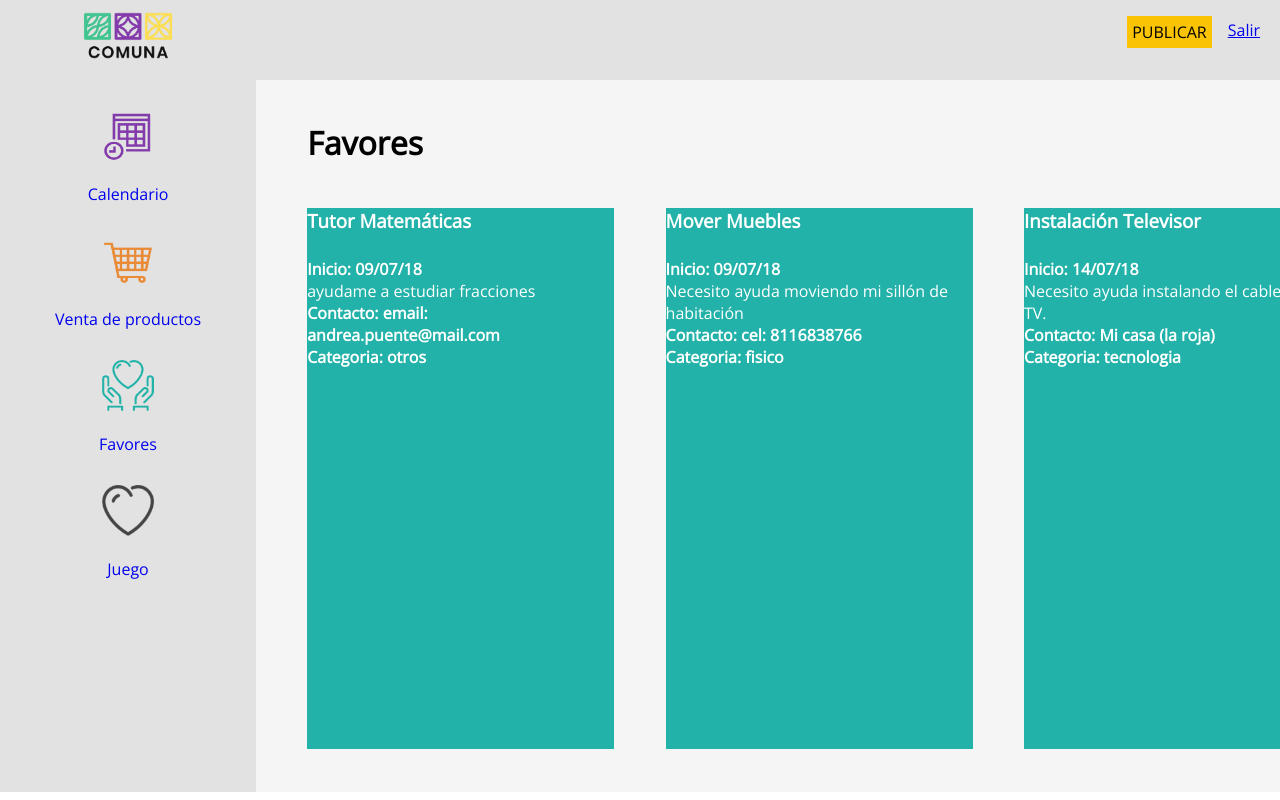
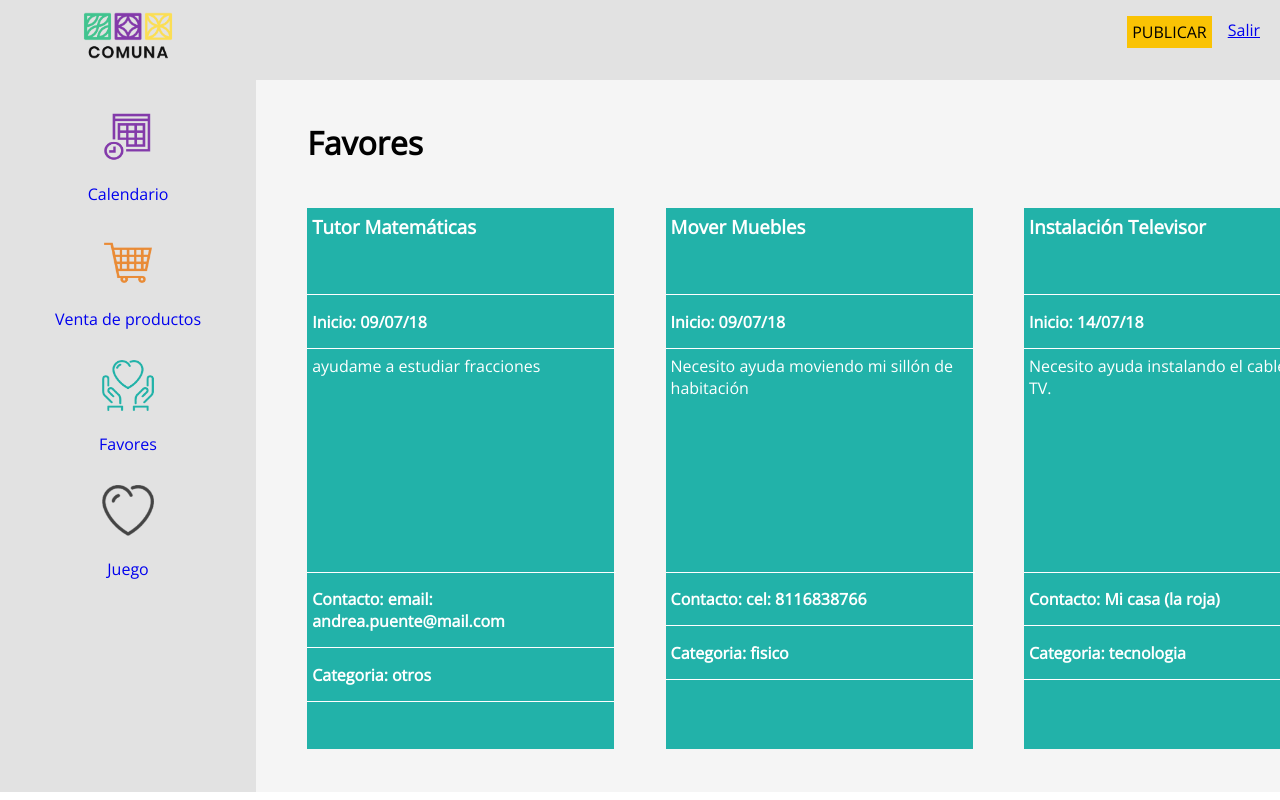
Before and after one commit to Aragon-Diego/ComunaNuevo, a PHP site: page /ComunaNuevo/ver_favores.php in a window 1280 px wide. Run offline with PHP 8.4, Linux system fonts and the light colour scheme; data comes from the database, SQL or seed files in the repository.

Commit message:
css mejorado para las vistas

```diff
--- a/dashboard.php
+++ b/dashboard.php
@@ -4,10 +4,10 @@
     <meta charset="UTF-8">
     <meta name="viewport" content="width=device-width, initial-scale=1.0">
     <meta http-equiv="X-UA-Compatible" content="ie=edge">
+    <link href="https://fonts.googleapis.com/css?family=Open+Sans:300,400&display=swap" rel="stylesheet">
     <link rel="stylesheet" type="text/css" href="styles/dashbord.css">
     <link rel="stylesheet" type="text/css" href="styles/general.css">
     <link rel="stylesheet" type="text/css" href="styles/iconos.css">
-    <link href="https://fonts.googleapis.com/css?family=Open+Sans&display=swap" rel="stylesheet">
 </head>
 <body>
     <?php
--- a/styles/vistas.css
+++ b/styles/vistas.css
@@ -31,3 +31,27 @@
 .favor{
     background-color: #22b2a9;
 }
+.contenido h3,
+.contenido .fecha,
+.contenido .desc,
+.contenido .lugar{
+    padding-left:5px;
+    padding-top:2%;
+    border-bottom:1px solid white;
+}
+.contenido h3{
+    padding-bottom:18%;
+}
+.contenido .fecha{
+    padding-top:5%;
+    padding-bottom:5%;
+}
+.contenido .desc{
+    width:99%;
+    min-height:40%;
+    max-height:45%;
+}
+.contenido .lugar{
+    padding-top:5%;
+    padding-bottom:5%;
+}
--- a/ver_favores.php
+++ b/ver_favores.php
@@ -4,20 +4,19 @@
     <meta charset="UTF-8">
     <meta name="viewport" content="width=device-width, initial-scale=1.0">
     <meta http-equiv="X-UA-Compatible" content="ie=edge">
+    <link href="https://fonts.googleapis.com/css?family=Open+Sans:300,400&display=swap" rel="stylesheet">
     <link rel="stylesheet" type="text/css" href="styles/dashbord.css">
     <link rel="stylesheet" type="text/css" href="styles/general.css">
     <link rel="stylesheet" type="text/css" href="styles/iconos.css">
     <link rel="stylesheet" type="text/css" href="styles/vistas.css">
-    <link href="https://fonts.googleapis.com/css?family=Open+Sans&display=swap" rel="stylesheet">
 </head>
 <body>
 <?php
     //Datos de la base
     $server = "localhost";
-    $user = "basededatos";
-    $pass ="ABC123";
+    $user = "root";
+    $pass=null;
     $dbase ="kiosco_intel";
-
     $conexion = mysqli_connect ($server,$user,$pass,$dbase)
     or die ("Error de conexión:".mysqli_connect_error());
     mysqli_set_charset($conexion, "utf8");
@@ -25,9 +24,6 @@
     or die ("Error en la consulta:".mysql_error());
     $nfilas = mysqli_num_rows ($consulta);
     $sum = 0;
-
-
-
 ?>
     <?php
         require('top.php');
@@ -48,8 +44,7 @@
                     $tupla = mysqli_fetch_array ($consulta);
                     $date = date_create($tupla['fechaINI']);
 
-                    echo '<h3>', $tupla['titulo'] ,'<h3>';
-                    echo '<br>';
+                    echo '<h3>', $tupla['titulo'] ,'</h3>';
                     echo '<h4 class="fecha"> Inicio: ',date_format($date, 'd/m/y'),'</h4>';
                     echo '<p class="desc">',$tupla['contenido'],'</p>';
                     echo '<h4 class="lugar">Contacto: ',$tupla['lugar'],'</h4>';
```
Also changed, not shown: ver_calendario.php (+4 -5 lines), ver_producto.php (+6 -8 lines).
